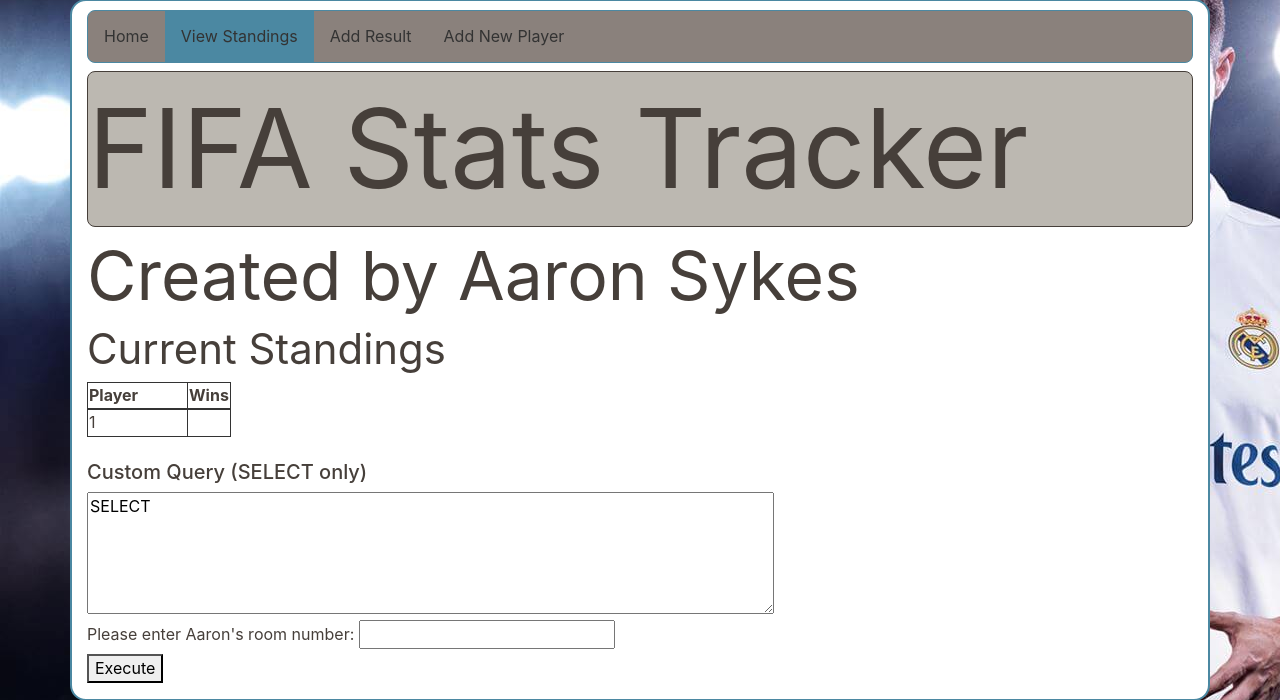
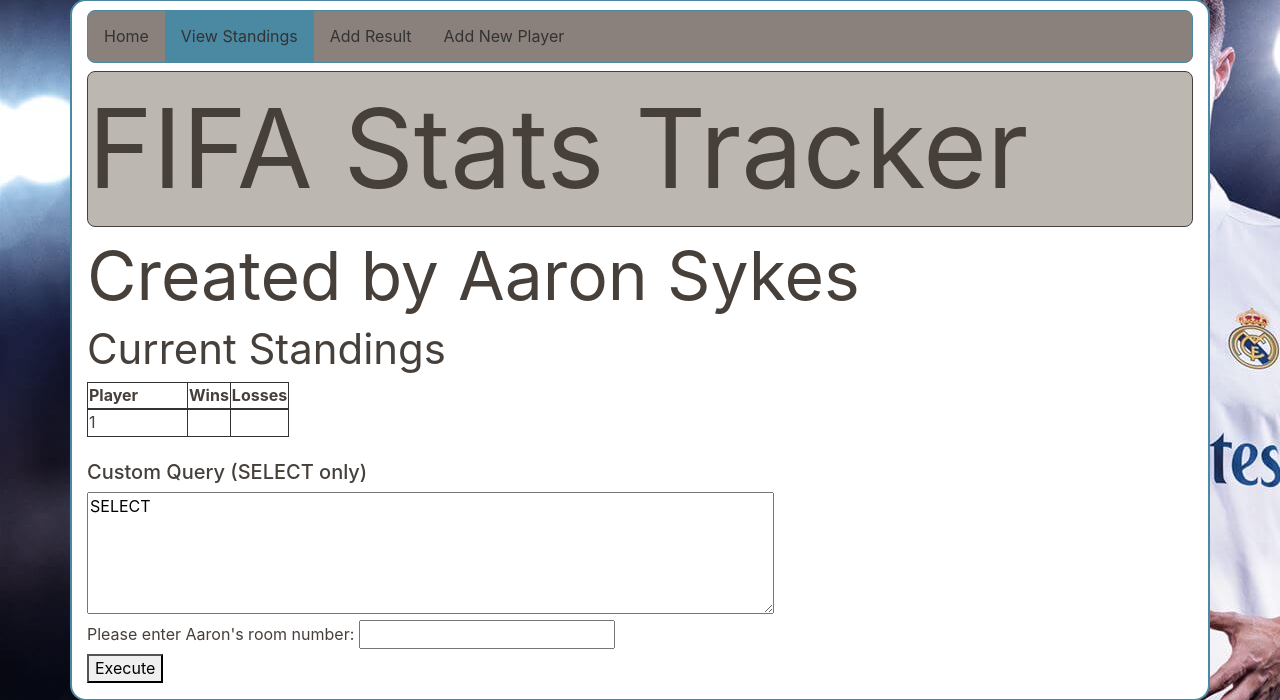
Before and after one commit to sykesab/fifa-tracker, a Flask app: page /viewStandings in a window 1280 px wide. Shown: the part 17-717 px from the top of the page. Run offline with Flask 2, Linux system fonts and the light colour scheme; tables that the repository leaves empty or names only in its code hold one stand-in row (values such as "Sample post"); some libraries are stand-ins or nearby versions.

Commit message:
second commit

```diff
--- /dev/null
+++ b/Procfile.txt
@@ -0,0 +1 @@
+web: gunicorn app:app
--- a/templates/viewStandings.html
+++ b/templates/viewStandings.html
@@ -70,6 +70,7 @@
                     <tr>
                         <th>Player</th>
                         <th>Wins</th>
+                        <th>Losses</th>
                     </tr>
                 </thead>
                 <tbody>
@@ -77,6 +78,7 @@
                     <tr>
                         <td width="100px">{{row[0]}}</td>
                         <td>{{row[1]}}</td>
+                        <td>{{ row[2] }}</td>
                     </tr>
                     {% endfor %}
                 </tbody>
```
